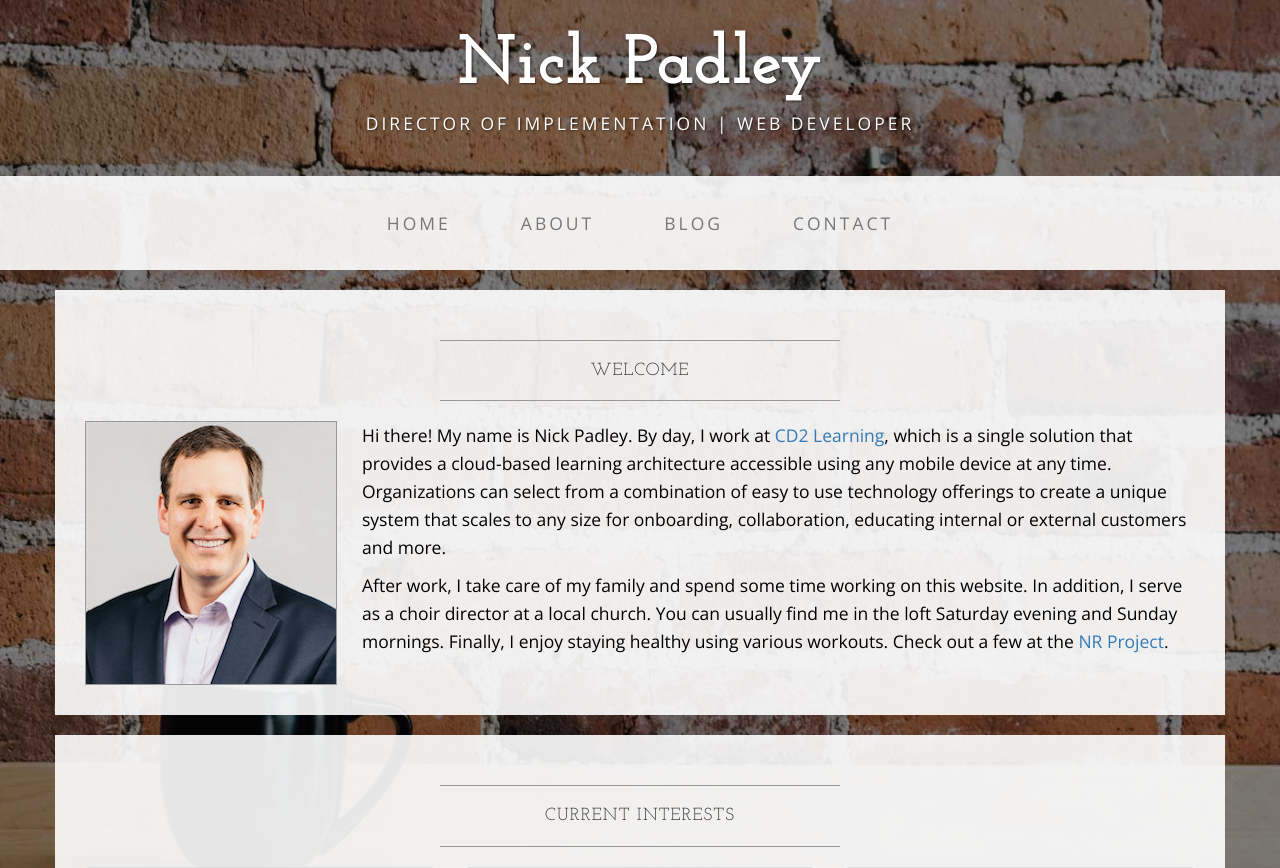
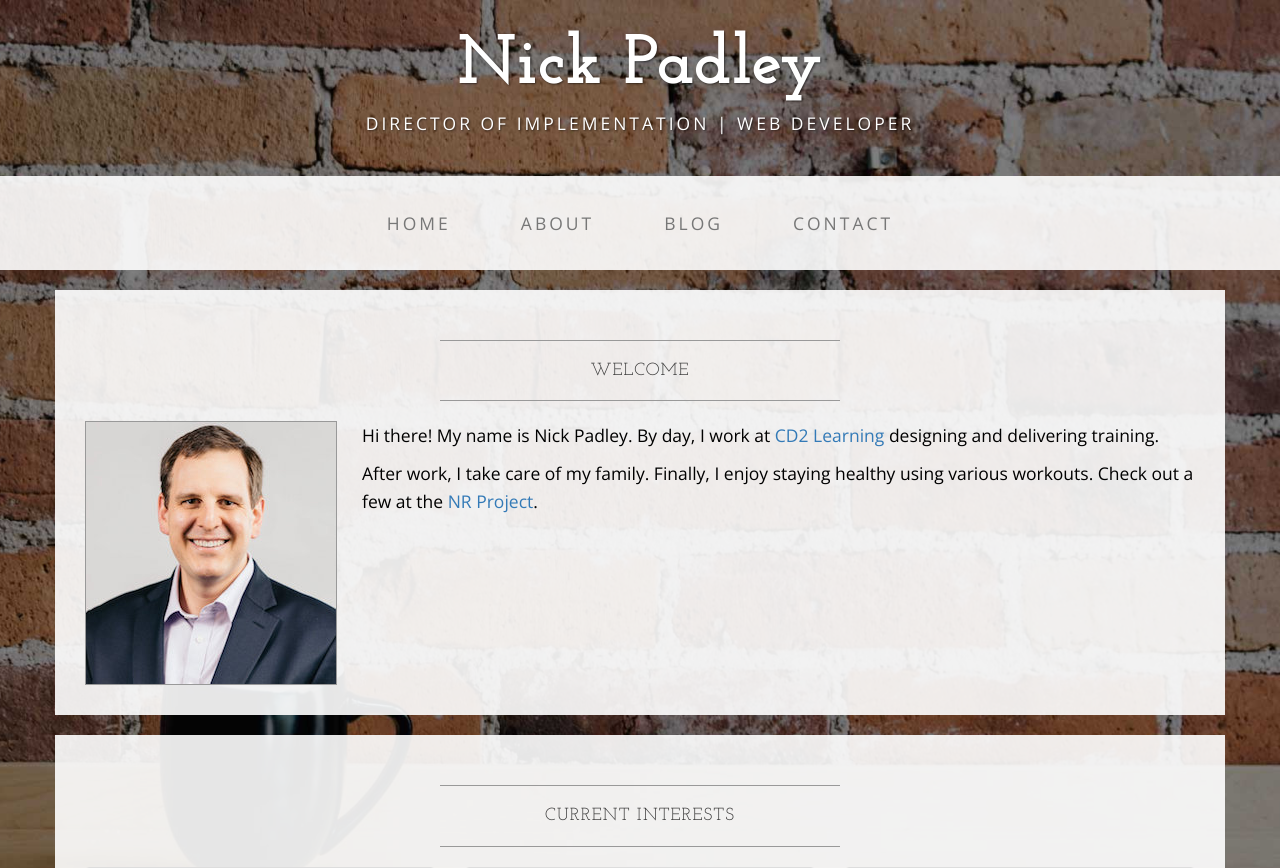
Before and after one commit to npadley/Personal-Site, a Jekyll site: the page built from index.html, in a window 1280 px wide and 900 px high, cut to the strip 0-868 px from the top of the window. Built offline with Jekyll 4.4.1, drawn with Linux system fonts in a browser that asks for light colours; nearby versions of some CDN libraries.

Commit message:
Update front description

```diff
--- a/_config.yml
+++ b/_config.yml
@@ -7,8 +7,6 @@ permalink: /blog/:title/
 
 paginate: 5
 paginate_path: /blog/page-:num
-
-safe: true
 
 url: http://www.nickpadley.com
 
--- a/index.html
+++ b/index.html
@@ -18,8 +18,8 @@ sitemap:
                 <hr>
                 <img class="img-responsive img-border img-left" src="img/profile.jpg" alt="">
                 <hr class="visible-xs">
-                <p>Hi there! My name is Nick Padley. By day, I work at <a href="http://www.cd2learning.com">CD2 Learning</a>, which is a single solution that provides a cloud-based learning architecture accessible using any mobile device at any time. Organizations can select from a combination of easy to use technology offerings to create a unique system that scales to any size for onboarding, collaboration, educating internal or external customers and more.</p>
-                <p>After work, I take care of my family and spend some time working on this website. In addition, I serve as a choir director at a local church. You can usually find me in the loft Saturday evening and Sunday mornings. Finally, I enjoy staying healthy using various workouts. Check out a few at the <a href="http://neilarey.com/">NR Project</a>.</p>
+                <p>Hi there! My name is Nick Padley. By day, I work at <a href="http://www.cd2learning.com">CD2 Learning</a> designing and delivering training.</p>
+                <p>After work, I take care of my family. Finally, I enjoy staying healthy using various workouts. Check out a few at the <a href="http://neilarey.com/">NR Project</a>.</p>
             </div>
         </div>
     </div>
```
Also changed, not shown: Gemfile (+6 -1 lines).
